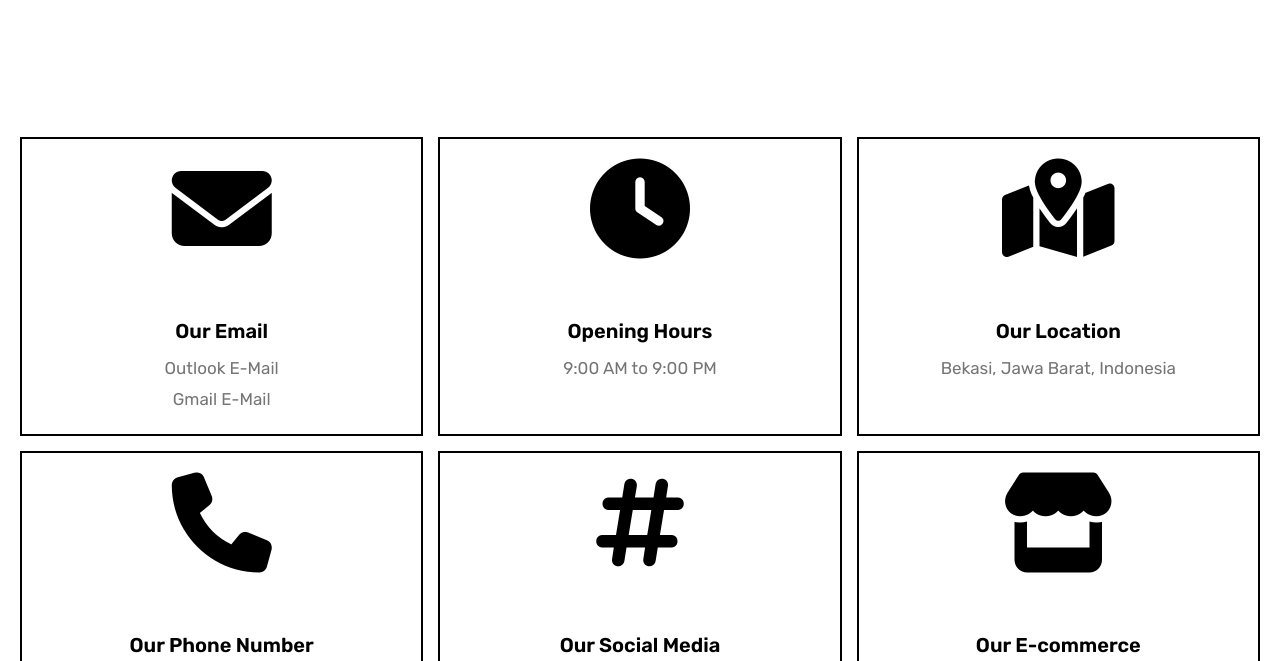
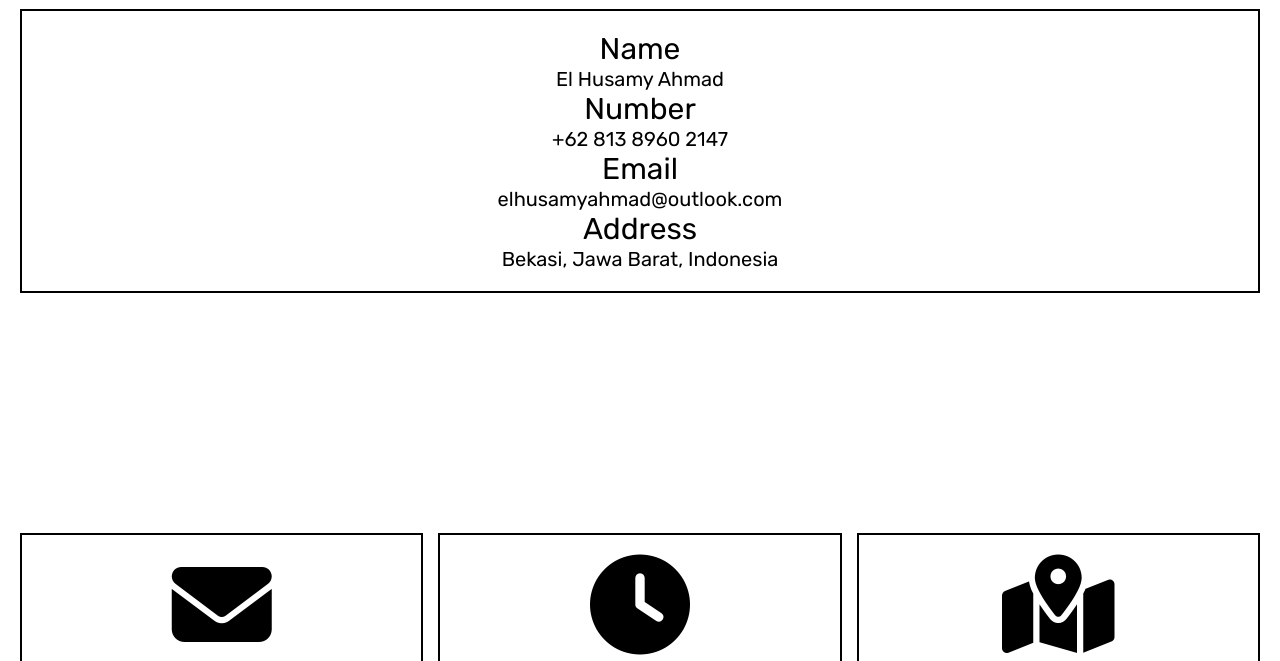
Before and after one commit to samsammmmmm/WALAU, a plain HTML site: page profile.html in a window 1280 px wide. Shown: the part 154-815 px from the top of the page. Drawn offline with Linux system fonts and the light colour scheme.

Commit message:
update profile

```diff
--- a/css/style.css
+++ b/css/style.css
@@ -1329,6 +1329,27 @@ ol li {
 
 
 
+                    /* PROFILE CSS */
+
+.langkah .box-langkah .box dt {
+
+    font-size: 3rem;
+
+}
+
+.langkah .box-langkah .box dd {
+
+    font-size: 2rem;
+
+}
+
+
+
+
+
+
+
+
 
 
 
--- a/profile.html
+++ b/profile.html
@@ -85,6 +85,30 @@
     </header>
 
     <!-- header end -->
+
+    <section id="vid" class="langkah">
+
+        <h1 class="judul">Profile</h1>
+
+        <div class="box-langkah">
+
+            <div class="box">
+               <dl>
+                <dt>Name</dt>
+                <dd>El Husamy Ahmad</dd>
+                <dt>Number</dt>
+                <dd>+62 813 8960 2147</dd>
+                <dt>Email</dt>
+                <dd>elhusamyahmad@outlook.com</dd>
+                <dt>Address</dt>
+                <dd>Bekasi, Jawa Barat, Indonesia</dd>
+               </dl>
+            </div>
+
+        </div>
+
+    </section>
+
 
 
     <!-- footer start -->
```
